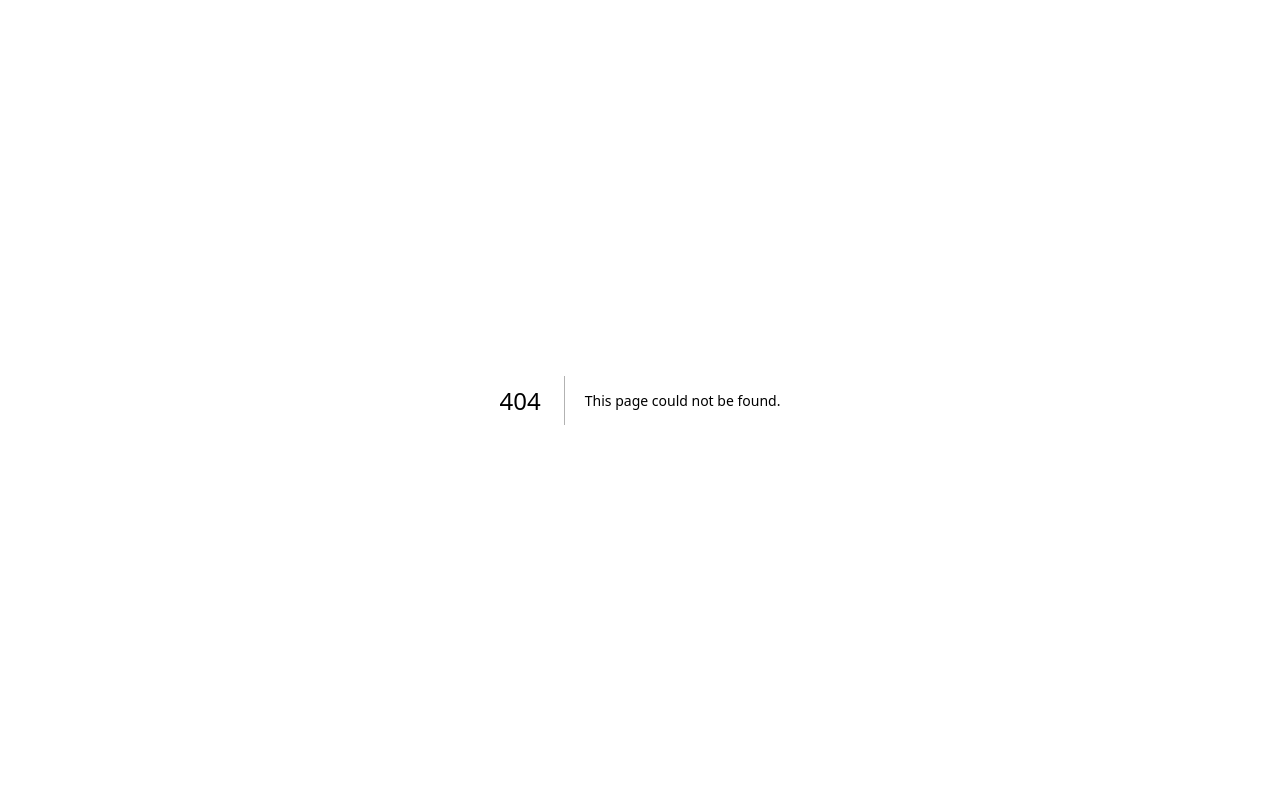
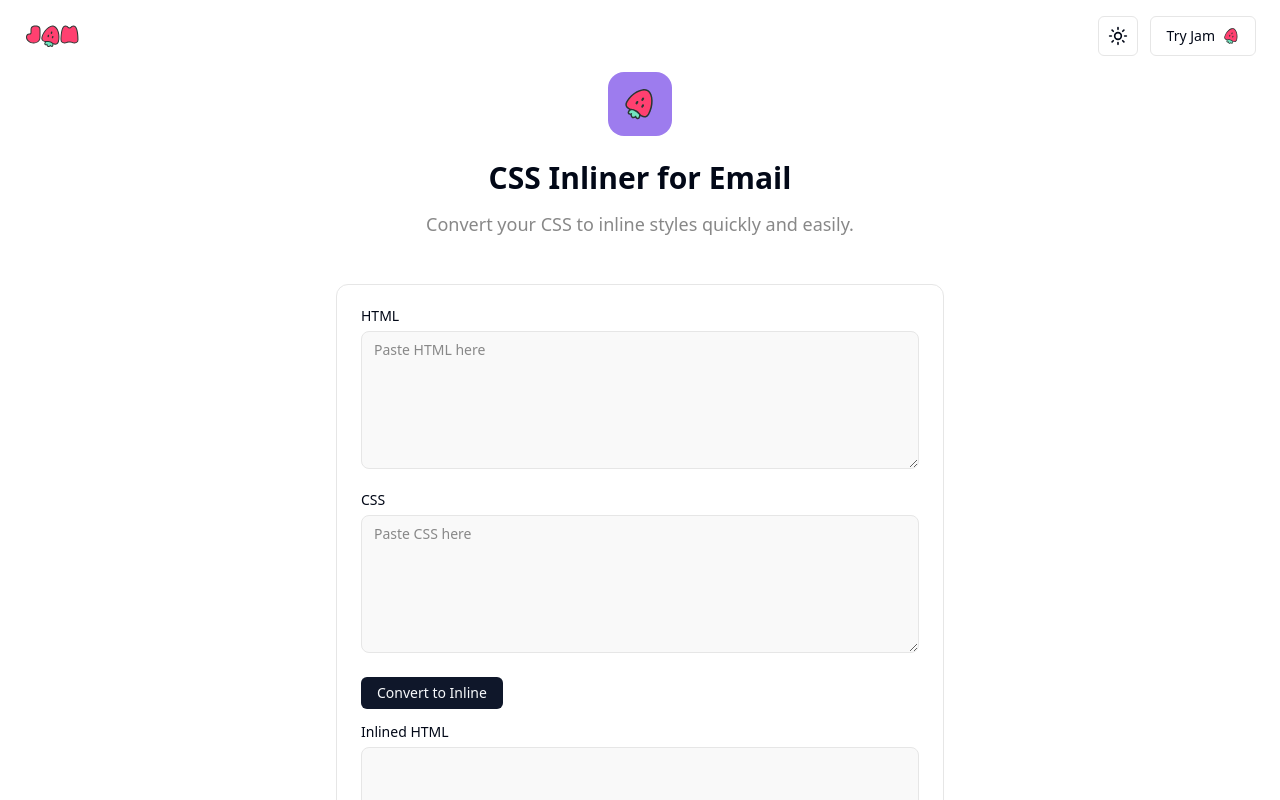
Before and after one commit to jamdotdev/jam-dev-utilities, a Next.js app: page /utilities/css-inliner-for-email in a window 1280 px wide. Before the commit this address had no page. Shown: the top 800 px of the page. Built offline with nearby package versions, Linux system fonts and the light colour scheme.

Commit message:
refactor: simplify tag check and error handling logic - Simplified the tag presence check by using optional chaining on doc.body?.children.length - Improved error handling by refining the errorMessage and ensuring proper type checking in the catch block

```diff
--- a/pages/utilities/css-to-inline-converter.tsx
+++ b/pages/utilities/css-inliner-for-email.tsx
@@ -11,7 +11,7 @@ import Meta from "@/components/Meta";
 import { convertCSSToInline } from "../../components/utils/css-to-inline.utils";
 import { CMDK } from "../../components/CMDK";
 
-export default function CSSToInlineConverter() {
+export default function CSSInlinerForEmail() {
   const [htmlInput, setHtmlInput] = useState("");
   const [cssInput, setCssInput] = useState("");
   const [output, setOutput] = useState("");
@@ -21,8 +21,7 @@ export default function CSSToInlineConverter() {
     const parser = new DOMParser();
     const doc = parser.parseFromString(html, "text/html");
 
-    const hasTags =
-      doc.body.innerHTML.trim() !== "" && doc.body.children.length > 0;
+    const hasTags = doc.body?.children.length > 0;
     const hasParsingErrors = doc.querySelectorAll("parsererror").length > 0;
 
     return hasTags && !hasParsingErrors;
@@ -58,28 +57,32 @@ export default function CSSToInlineConverter() {
     ];
 
     const errorMessage =
-      conditions.find((value) => value.condition)?.message || null;
+      conditions.find((value) => value.condition)?.message ?? "";
 
     try {
       const inlinedHtml = convertCSSToInline(htmlInput, cssInput);
-      setOutput(errorMessage ?? inlinedHtml);
-    } catch (errorMessage: unknown) {
-      setOutput(errorMessage as string);
+      setOutput(errorMessage || inlinedHtml);
+    } catch (error) {
+      if (error instanceof Error) {
+        setOutput(error.message);
+      } else {
+        setOutput(errorMessage);
+      }
     }
   }, [htmlInput, cssInput]);
 
   return (
     <main>
       <Meta
-        title="CSS to Inline Converter by Jam.dev | Free, Open Source & Ad-free"
-        description="Convert CSS styles to inline styles directly in your HTML with Jam's free CSS to inline converter. Just paste your HTML and CSS, and get the inlined HTML result."
+        title="CSS Inliner for Email by Jam.dev | Free, Open Source & Ad-free"
+        description="Convert CSS styles to inline styles directly in your HTML with Jam's free CSS Inliner for Email. Just paste your HTML and CSS, and get the inlined HTML result."
       />
       <Header />
       <CMDK />
 
       <section className="container max-w-2xl mb-12">
         <PageHeader
-          title="CSS to Inline Converter"
+          title="CSS Inliner for Email"
           description="Convert your CSS to inline styles quickly and easily."
         />
       </section>
```
